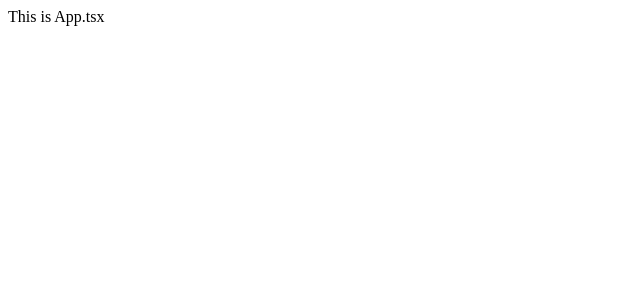
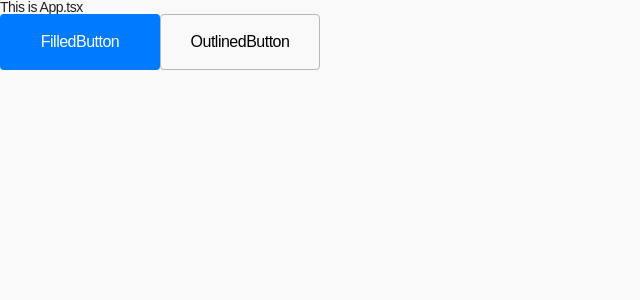
Before and after one commit to yologger/yologram-web, a React app: page / in a window 1280 px wide. Shown: the top 300 px of the page, without its empty margins (0-640 px from the left). Built offline with nearby package versions, Linux system fonts and the light colour scheme.

Commit message:
chore: configure styled-components

```diff
--- a/babel.config.js
+++ b/babel.config.js
@@ -1,3 +1,3 @@
 module.exports = {
   presets: ['@babel/preset-react', '@babel/preset-env']
-}
+};
--- a/eslint.config.mjs
+++ b/eslint.config.mjs
@@ -21,7 +21,9 @@ export default [
   eslintPluginPrettierRecommended,
   {
     rules: {
-      'react/react-in-jsx-scope': 'off'
+      'react/react-in-jsx-scope': 'off',
+      'no-unused-vars': 'warn',
+      '@typescript-eslint/no-unused-vars': 'warn'
     }
   }
 ];
--- a/src/app/App.tsx
+++ b/src/app/App.tsx
@@ -1,5 +1,14 @@
+import FilledButton from '~/components/atom/button/FilledButton';
+import OutlinedButton from '~/components/atom/button/OutlinedButton';
+
 const App = () => {
-  return <>This is App.tsx</>;
+  return (
+    <>
+      <h1>This is App.tsx</h1>
+      <FilledButton onClick={null}>FilledButton</FilledButton>
+      <OutlinedButton onClick={null}>OutlinedButton</OutlinedButton>
+    </>
+  );
 };
 
 export default App;
--- /dev/null
+++ b/src/components/atom/button/FilledButton.tsx
@@ -0,0 +1,63 @@
+import { darken } from 'polished';
+import styled, { theme, css } from '~/styles';
+
+interface IProps {
+  type?: 'button' | 'submit';
+  onClick?: () => void;
+  disabled?: boolean;
+  textColor?: string;
+  backgroundColor?: string;
+  children: React.ReactNode;
+}
+
+const FilledButton = ({
+  type,
+  onClick,
+  textColor,
+  backgroundColor,
+  disabled,
+  children
+}: IProps) => {
+  return (
+    <StyledButton
+      type={type}
+      onClick={onClick}
+      textColor={textColor}
+      backgroundColor={backgroundColor}
+      disabled={disabled}
+    >
+      {children}
+    </StyledButton>
+  );
+};
+
+export const StyledButton = styled.button<IProps>`
+  width: 10rem;
+  text-align: center;
+  padding: 10px 20px;
+  font-size: 16px;
+  height: 3.5rem;
+  border-radius: 4px;
+  color: ${(props) => props.textColor || theme.color.basic0};
+  background-color: ${(props) => props.backgroundColor || '#007bff'};
+
+  &:hover {
+    background-color: ${(props) => darken(0.13, props.backgroundColor || '#007bff')};
+    transform: scale(1.02);
+  }
+
+  &:active {
+    transform: scale(0.98);
+  }
+
+  ${({ disabled }) => disabled && disabledStyles}
+`;
+
+const disabledStyles = css`
+  background-color: #b5b8bf;
+  color: #ffffff;
+  cursor: not-allowed;
+  pointer-events: none;
+`;
+
+export default FilledButton;
--- /dev/null
+++ b/src/components/atom/button/OutlinedButton.tsx
@@ -0,0 +1,66 @@
+import styled, { css } from '~/styles';
+import { lighten } from 'polished';
+
+interface IOutlinedButtonProps {
+  type?: 'button' | 'submit';
+  onClick?: () => void;
+  disabled?: boolean;
+  textColor?: string;
+  borderColor?: string;
+  children: React.ReactNode;
+}
+
+const OutlinedButton = ({
+  textColor,
+  borderColor,
+  disabled = false,
+  onClick,
+  children
+}: IOutlinedButtonProps) => {
+  return (
+    <StyledButton
+      onClick={onClick}
+      textColor={textColor}
+      borderColor={borderColor}
+      disabled={disabled}
+    >
+      {children}
+    </StyledButton>
+  );
+};
+
+const disabledStyles = css`
+  background-color: #f1f1f1;
+  color: #d3d3d3;
+  border-color: #d3d3d3;
+  cursor: not-allowed;
+  pointer-events: none;
+`;
+
+const StyledButton = styled.button<IOutlinedButtonProps>`
+  width: 10rem;
+  text-align: center;
+  padding: 10px 20px;
+  font-size: 16px;
+  height: 3.5rem;
+  border-radius: 4px;
+  border: 1px solid ${({ borderColor }) => borderColor || '#b7b7b7'};
+  background-color: transparent;
+  color: ${({ textColor }) => textColor || '#000000'};
+  transition: background-color 0.3s ease;
+  cursor: pointer;
+
+  &:hover {
+    background-color: ${(props) =>
+      props.borderColor ? lighten(0.35, props.borderColor) : '#eaeaea'};
+    transform: scale(1.02);
+  }
+
+  &:active {
+    transform: scale(0.98);
+  }
+
+  ${({ disabled }) => disabled && disabledStyles}
+`;
+
+export default OutlinedButton;
--- a/src/index.tsx
+++ b/src/index.tsx
@@ -1,11 +1,15 @@
 import React from 'react';
 import ReactDOM from 'react-dom/client';
 import App from './app/App';
+import { GlobalStyle, theme, ThemeProvider } from './styles';
 
 const root = ReactDOM.createRoot(document.getElementById('root') as HTMLElement);
 
 root.render(
   <React.StrictMode>
-    <App />
+    <GlobalStyle />
+    <ThemeProvider theme={theme}>
+      <App />
+    </ThemeProvider>
   </React.StrictMode>
 );
--- /dev/null
+++ b/src/styles/GlobalStyle.ts
@@ -0,0 +1,77 @@
+import { createGlobalStyle } from 'styled-components';
+import reset from 'styled-reset';
+import styledNormalize from 'styled-normalize';
+import { theme } from '~/styles';
+
+const GlobalStyle = createGlobalStyle<object>`
+  ${reset}
+  ${styledNormalize}
+
+  @font-face {
+    font-family: 'AppleSDGothic';
+    font-style: normal;
+    font-weight: normal;
+    letter-spacing: normal;
+  }
+
+  *, *:before, *:after {
+    box-sizing: border-box;
+  }
+  html, body {
+    font-family: ${theme.font.family};
+    font-weight: 400;
+    color: ${theme.color.black};
+  }
+  body {
+    background-color: ${theme.color.background};
+    font-size: ${theme.font.base};
+  }
+  body, input, textarea, select, button {
+    font-synthesis: none;
+    -moz-font-feature-settings: 'kern';
+    -webkit-font-smoothing: antialiased;
+    -moz-osx-font-smoothing: grayscale;
+    direction: ltr;
+    text-align: left;
+    color: ${theme.color.black};
+    letter-spacing: -0.5px;
+    outline: 0;
+    border: 0;
+  }
+  img {
+    vertical-align: bottom;
+  }
+  button, input {
+    padding: 0;
+    border: 0;
+  }
+  button,
+  input[type="text"],
+  input[type="tel"],
+  input[type="number"] {
+    appearance: none;
+  }
+  button {
+    background-color: transparent;
+    cursor: pointer;
+    outline: none;
+  }
+  a {
+    color: ${theme.color.black};
+    text-decoration: none;
+    cursor: pointer;
+  }
+  .body-no-scroll {
+    overflow: hidden;
+  }
+  h1, h2, h3, h4, h5, h6 {
+    font-size: ${theme.font.base};
+    font-weight: 400;
+    margin: 0;
+  }
+  .grecaptcha-badge {
+    visibility: hidden;
+  }
+`;
+
+export default GlobalStyle;
--- /dev/null
+++ b/src/styles/index.ts
@@ -0,0 +1,10 @@
+import styled, { css, ThemeProvider } from 'styled-components';
+
+import theme from './theme';
+import typographyStyles from './typography';
+import GlobalStyle from './GlobalStyle';
+
+export { css, ThemeProvider };
+export { theme, typographyStyles, GlobalStyle };
+
+export default styled;
--- /dev/null
+++ b/src/styles/theme.ts
@@ -0,0 +1,64 @@
+const theme = {
+  color: {
+    white: '#ffffff',
+    black: '#212121',
+    grey: '#888888',
+    shadow: '#eeeeee',
+    background: '#f9f9f9',
+    red: '#f72f33',
+    blue: '#2B6AD0',
+    yellow: '#fae100',
+    green: '#03cf5d',
+    success: '#00aa34',
+    information: '#007dff',
+    warn: '#f9a827',
+    error: '#E13447',
+    basic0: '#FFFFFF',
+    basic50: '#FAFAFD',
+    basic100: '#F4F4FA',
+    basic200: '#EAE9F1',
+    basic300: '#DCDBE4',
+    basic400: '#C3C2CC',
+    basic500: '#9B99A9',
+    basic600: '#72707F',
+    basic700: '#5E5C6B',
+    basic800: '#3F3E4B',
+    basic900: '#1E1D29'
+  },
+  font: {
+    family: "'Noto Sans KR', sans-serif",
+    xxsmall: '11px',
+    xsmall: '12px',
+    small: '13px',
+    base: '14px',
+    large: '16px',
+    xlarge: '18px',
+    xxlarge: '20px',
+    title: '40px',
+    subTitle: '24px',
+    headline: '30px'
+  },
+  bodyWidth: '744px',
+  padding: {
+    small: '13px',
+    xsmall: '12px',
+    xxsmall: '11px',
+    base: '14px',
+    large: '16px',
+    xlarge: '18px',
+    xxlarge: '20px',
+    xxxlarge: '22px'
+  },
+  margin: {
+    small: '13px',
+    xsmall: '12px',
+    xxsmall: '11px',
+    base: '14px',
+    large: '16px',
+    xlarge: '18px',
+    xxlarge: '20px',
+    xxxlarge: '22px'
+  }
+} as const;
+
+export default theme;
--- /dev/null
+++ b/src/styles/typography.ts
@@ -0,0 +1,40 @@
+const typographyStyles = {
+  T1: { fontWeight: 700, fontSize: '28px', lineHeight: '125%' },
+  T2: { fontWeight: 700, fontSize: '24px', lineHeight: '130%' },
+  T3: { fontWeight: 700, fontSize: '22px', lineHeight: '130%' },
+  T4: { fontWeight: 700, fontSize: '20px', lineHeight: '130%' },
+  S1: { fontWeight: 700, fontSize: '18px', lineHeight: '140%' },
+  S2: { fontWeight: 700, fontSize: '16px', lineHeight: '145%' },
+  S3: { fontWeight: 700, fontSize: '15px', lineHeight: '145%' },
+  S4: { fontWeight: 700, fontSize: '14px', lineHeight: '150%' },
+  B1: { fontWeight: 500, fontSize: '16px', lineHeight: '150%' },
+  B3: { fontWeight: 500, fontSize: '15px', lineHeight: '145%' },
+  B5: { fontWeight: 500, fontSize: '14px', lineHeight: '150%' },
+  C1: { fontWeight: 700, fontSize: '13px', lineHeight: '140%' },
+  C2: { fontWeight: 500, fontSize: '13px', lineHeight: '140%' },
+  C3: { fontWeight: 700, fontSize: '12px', lineHeight: '140%' },
+  C4: { fontWeight: 500, fontSize: '12px', lineHeight: '140%' },
+  C5: { fontWeight: 500, fontSize: '11px', lineHeight: '140%' },
+  C6: { fontWeight: 700, fontSize: '11px', lineHeight: '140%' },
+  C7: { fontWeight: 700, fontSize: '10px', lineHeight: '160%' },
+  C8: { fontWeight: 500, fontSize: '10px', lineHeight: '160%' },
+  L1: { fontWeight: 700, fontSize: '22px', lineHeight: '120%' },
+  L2: { fontWeight: 700, fontSize: '20px', lineHeight: '120%' },
+  L3: { fontWeight: 700, fontSize: '18px', lineHeight: '120%' },
+  L4: { fontWeight: 700, fontSize: '16px', lineHeight: '120%' },
+  L5: { fontWeight: 500, fontSize: '16px', lineHeight: '120%' },
+  L6: { fontWeight: 700, fontSize: '15px', lineHeight: '120%' },
+  L7: { fontWeight: 700, fontSize: '14px', lineHeight: '120%' },
+  L8: { fontWeight: 500, fontSize: '14px', lineHeight: '120%' },
+  L9: { fontWeight: 700, fontSize: '13px', lineHeight: '120%' },
+  L10: { fontWeight: 500, fontSize: '13px', lineHeight: '120%' },
+  L11: { fontWeight: 700, fontSize: '12px', lineHeight: '120%' },
+  L12: { fontWeight: 500, fontSize: '12px', lineHeight: '120%' },
+  L13: { fontWeight: 500, fontSize: '11px', lineHeight: '120%' },
+  L14: { fontWeight: 700, fontSize: '10px', lineHeight: '120%' },
+  L15: { fontWeight: 500, fontSize: '10px', lineHeight: '120%' },
+  L16: { fontWeight: 500, fontSize: '15px', lineHeight: '120%' },
+  L17: { fontWeight: 700, fontSize: '11px', lineHeight: '120%' }
+};
+
+export default typographyStyles;
```
Also changed, not shown: package.json (+6 -1 lines), 1 other file (tests, documents, lock files or other folders).
